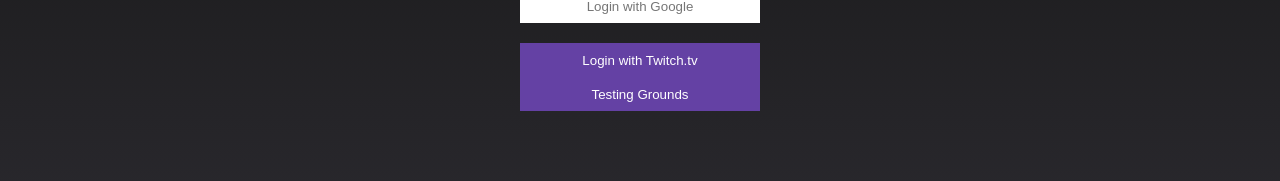
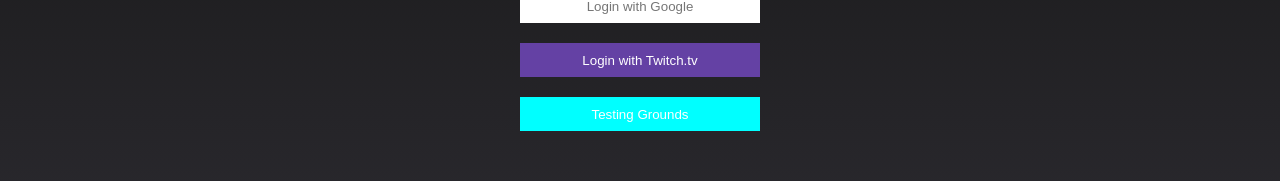
Before and after one commit to k8xian/Project3, a Next.js app in the folder frontend/: page / in a window 1280 px wide. Shown: the part 227-408 px from the top of the page. Built offline with nearby package versions, Linux system fonts and the light colour scheme.

Commit message:
Added style to the test button

```diff
--- a/frontend/pages/index.js
+++ b/frontend/pages/index.js
@@ -12,6 +12,16 @@
   height: 34px;
   clear: both;
   cursor: pointer;
+`
+const TestButton = styled.button`
+background-color: cyan;
+color: white;
+border: 0;
+width: 240px;
+height: 34px;
+clear: both;
+cursor: pointer;
+margin: 20px auto;
 `
 const GoogleButton = styled.button`
 background-color: white;
@@ -61,8 +71,9 @@
     <Link href="/profile" replace>
       <TwitchButton>Login with Twitch.tv</TwitchButton>
     </Link>
+    {/* THIS IS ONLY HERE FOR TESTING PURPOSES, REMOVE WHEN LIVE*/}
     <Link href="/test-area" replace>
-        <TwitchButton>Testing Grounds</TwitchButton>
+        <TestButton>Testing Grounds</TestButton>
     </Link>
   </LoginWrapper>
 )
```
